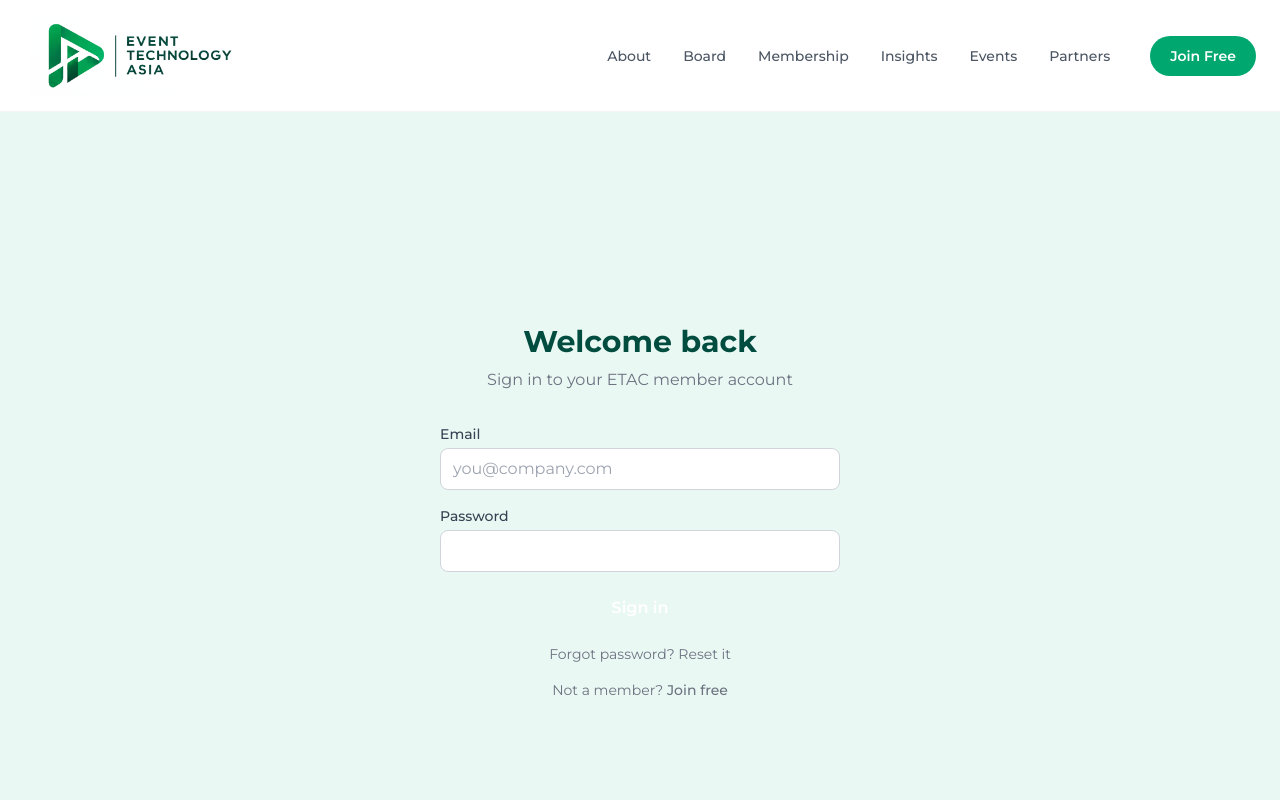
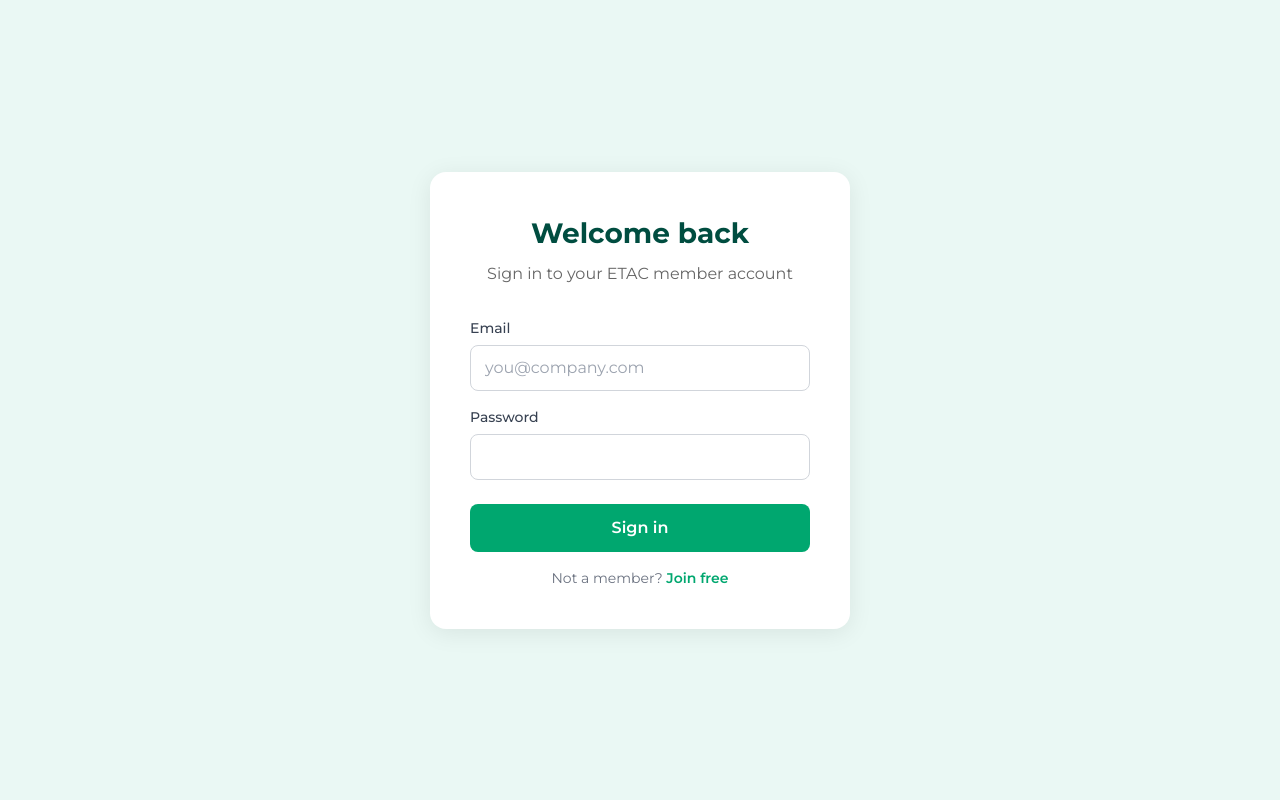
Before and after one commit to ganeshkumarmurugan01/etac-community, a Next.js app: page /login in a window 1280 px wide. Shown: the top 800 px of the page. Built offline with nearby package versions, Linux system fonts and the light colour scheme.

Commit message:
fix login page styling and button visibility

```diff
--- a/src/app/login/page.tsx
+++ b/src/app/login/page.tsx
@@ -1,23 +1,13 @@
-import Navbar from '@/components/layout/Navbar'
-import Footer from '@/components/layout/Footer'
 import LoginForm from '@/components/auth/LoginForm'
-
-export const metadata = { title: 'Sign In | ETAC' }
 
 export default function LoginPage() {
   return (
-    <>
-      <Navbar />
-      <main className="min-h-screen bg-[var(--light)] flex items-center justify-center py-20">
-        <div className="max-w-md w-full mx-auto px-6">
-          <div className="text-center mb-8">
-            <h1 className="text-3xl font-bold text-[var(--deep)] mb-2">Welcome back</h1>
-            <p className="text-gray-500">Sign in to your ETAC member account</p>
-          </div>
-          <LoginForm />
-        </div>
-      </main>
-      <Footer />
-    </>
+    <div style={{ minHeight: '100vh', background: '#EAF8F4', display: 'flex', alignItems: 'center', justifyContent: 'center', padding: '2rem' }}>
+      <div style={{ background: 'white', borderRadius: '1rem', padding: '2.5rem', width: '100%', maxWidth: '420px', boxShadow: '0 4px 24px rgba(0,0,0,0.08)' }}>
+        <h1 style={{ textAlign: 'center', fontSize: '1.75rem', fontWeight: '700', color: '#004D40', marginBottom: '0.5rem' }}>Welcome back</h1>
+        <p style={{ textAlign: 'center', color: '#666', marginBottom: '2rem' }}>Sign in to your ETAC member account</p>
+        <LoginForm />
+      </div>
+    </div>
   )
 }
--- a/src/components/auth/LoginForm.tsx
+++ b/src/components/auth/LoginForm.tsx
@@ -23,50 +23,46 @@ export default function LoginForm() {
       return
     }
 
-    // Full page reload ensures session cookie is sent with the next request
     window.location.href = '/dashboard'
   }
 
   return (
-    <form onSubmit={handleSubmit} className="space-y-4">
+    <form onSubmit={handleSubmit}>
       {error && (
-        <div className="bg-red-50 border border-red-200 text-red-700 px-4 py-3 rounded-lg text-sm">
+        <div style={{ background: '#FEF2F2', border: '1px solid #FCA5A5', color: '#DC2626', padding: '0.75rem 1rem', borderRadius: '0.5rem', marginBottom: '1rem', fontSize: '0.875rem' }}>
           {error}
         </div>
       )}
-      <div>
-        <label className="block text-sm font-medium text-gray-700 mb-1">Email</label>
+      <div style={{ marginBottom: '1rem' }}>
+        <label style={{ display: 'block', fontSize: '0.875rem', fontWeight: '500', color: '#374151', marginBottom: '0.375rem' }}>Email</label>
         <input
           type="email"
           value={email}
           onChange={(e) => setEmail(e.target.value)}
           placeholder="you@company.com"
           required
-          className="w-full px-3 py-2 border border-gray-300 rounded-lg focus:outline-none focus:ring-2 focus:ring-emerald-500"
+          style={{ width: '100%', padding: '0.625rem 0.875rem', border: '1px solid #D1D5DB', borderRadius: '0.5rem', fontSize: '1rem', outline: 'none', boxSizing: 'border-box' }}
         />
       </div>
-      <div>
-        <label className="block text-sm font-medium text-gray-700 mb-1">Password</label>
+      <div style={{ marginBottom: '1.5rem' }}>
+        <label style={{ display: 'block', fontSize: '0.875rem', fontWeight: '500', color: '#374151', marginBottom: '0.375rem' }}>Password</label>
         <input
           type="password"
           value={password}
           onChange={(e) => setPassword(e.target.value)}
           required
-          className="w-full px-3 py-2 border border-gray-300 rounded-lg focus:outline-none focus:ring-2 focus:ring-emerald-500"
+          style={{ width: '100%', padding: '0.625rem 0.875rem', border: '1px solid #D1D5DB', borderRadius: '0.5rem', fontSize: '1rem', outline: 'none', boxSizing: 'border-box' }}
         />
       </div>
       <button
         type="submit"
         disabled={loading}
-        className="w-full py-2 px-4 bg-emerald-600 hover:bg-emerald-700 disabled:opacity-60 text-white font-semibold rounded-lg transition-colors"
+        style={{ width: '100%', padding: '0.75rem', background: loading ? '#6B7280' : '#00A76F', color: 'white', fontWeight: '600', fontSize: '1rem', border: 'none', borderRadius: '0.5rem', cursor: loading ? 'not-allowed' : 'pointer' }}
       >
         {loading ? 'Signing in...' : 'Sign in'}
       </button>
-      <p className="text-center text-sm text-gray-500">
-        Forgot password? <a href="/forgot-password" className="text-emerald-600 hover:underline">Reset it</a>
-      </p>
-      <p className="text-center text-sm text-gray-500">
-        Not a member? <a href="/join" className="text-emerald-600 font-medium hover:underline">Join free</a>
+      <p style={{ textAlign: 'center', marginTop: '1rem', fontSize: '0.875rem', color: '#6B7280' }}>
+        Not a member? <a href="/join" style={{ color: '#00A76F', fontWeight: '600' }}>Join free</a>
       </p>
     </form>
   )
```
